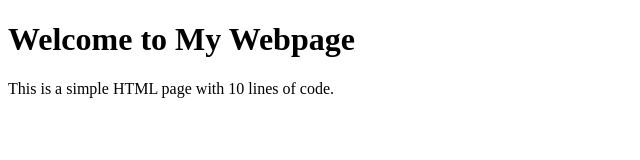
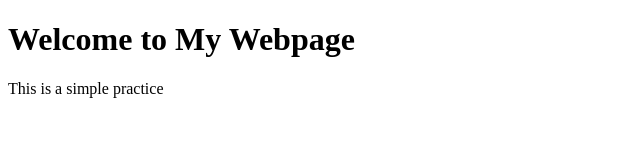
Before and after one commit to Muhammadabubakr617/deployment, a plain HTML site: page index.html in a window 1280 px wide. Shown: the whole page, without its empty margins (0-640 px from the left). Drawn offline with Linux system fonts and the light colour scheme.

Commit message:
add message

```diff
--- a/index.html
+++ b/index.html
@@ -5,6 +5,6 @@
 </head>
 <body>
     <h1>Welcome to My Webpage</h1>
-    <p>This is a simple HTML page with 10 lines of code.</p>
+    <p>This is a simple practice</p>
 </body>
 </html>
```
Also changed, not shown: gc.html (+10 -0 lines).
